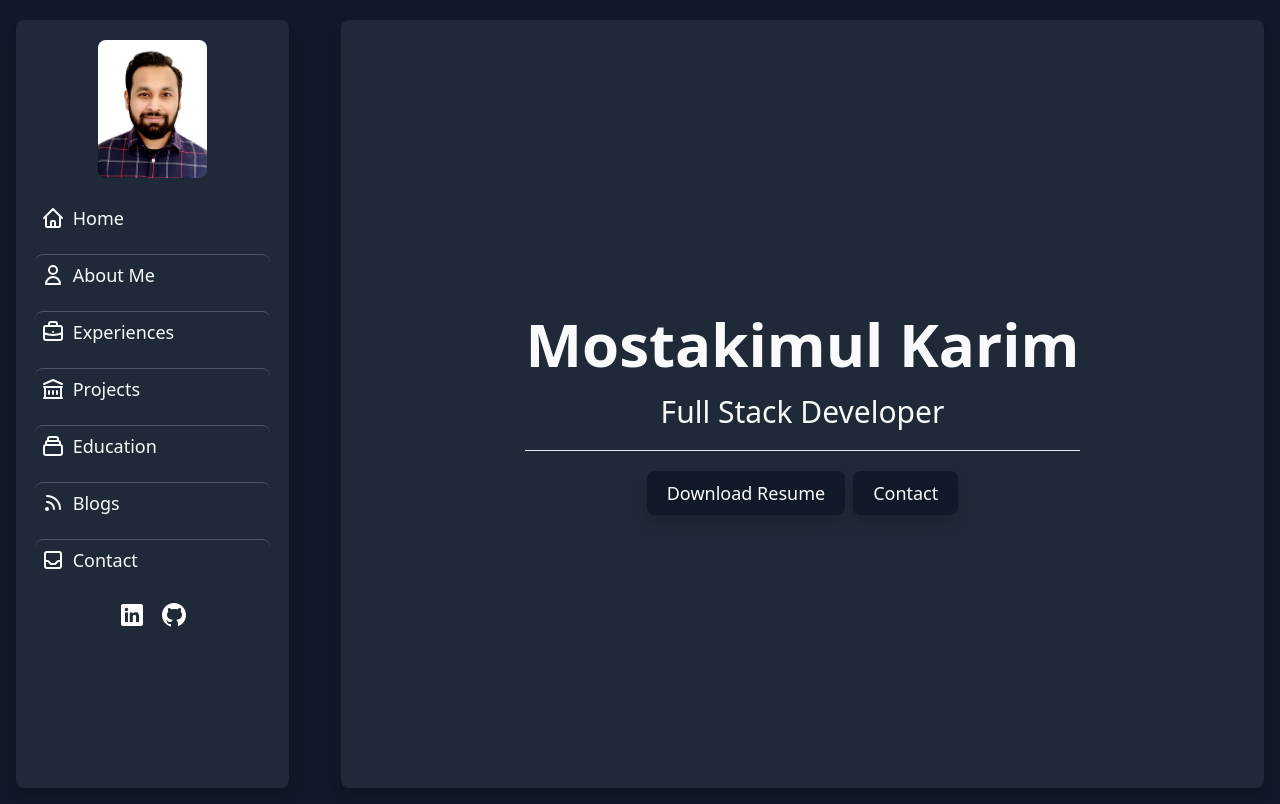
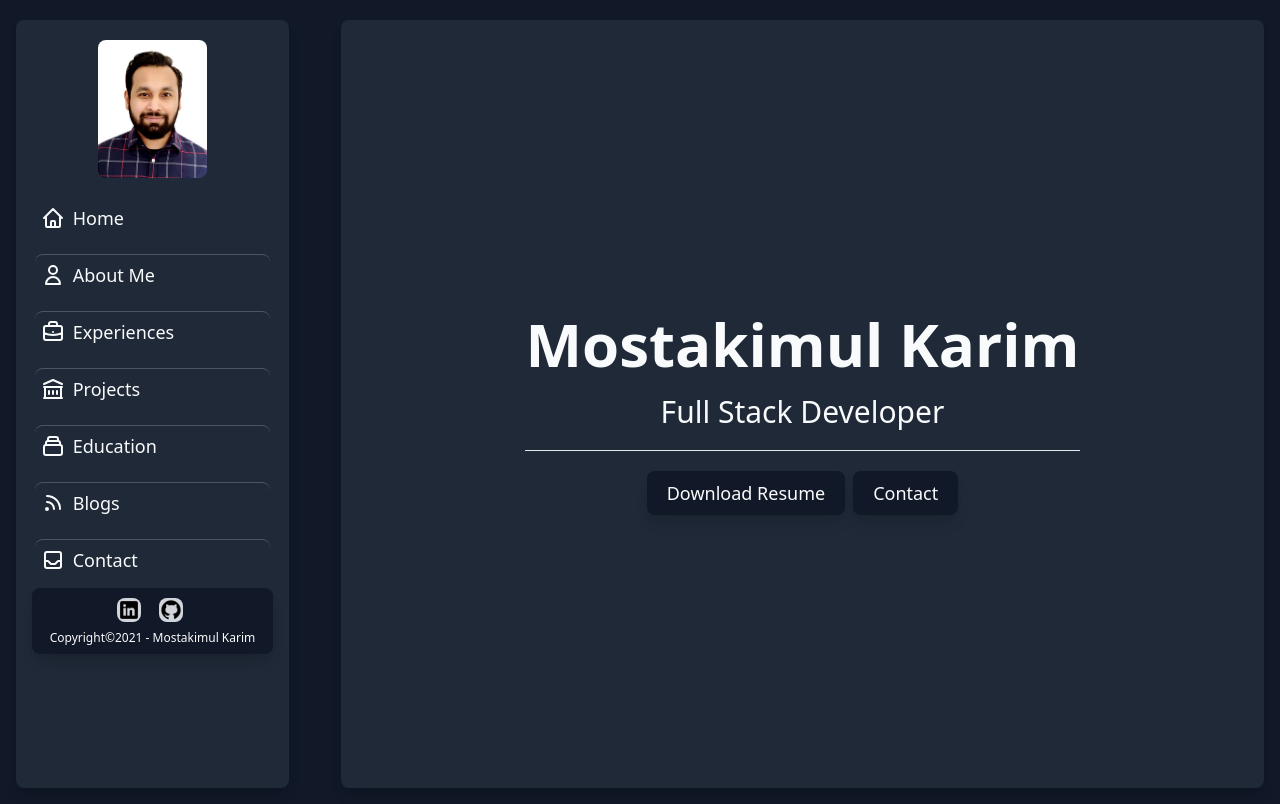
Before and after one commit to Mostakimul/react-portfolio, a React (Create React App) app: page / in a window 1280 px wide. Built offline with nearby package versions, Linux system fonts and the light colour scheme.

Commit message:
sidebar links added

```diff
--- a/src/component/BaseLanding.js
+++ b/src/component/BaseLanding.js
@@ -2,7 +2,6 @@ import React, { useState } from 'react';
 import { Outlet } from 'react-router';
 import { Link } from 'react-router-dom';
 import Sidebar from './Sidebar';
-import SvgIcon from './SvgIcon';
 
 const BaseLanding = () => {
   const menus = [
@@ -112,7 +111,28 @@ const BaseLanding = () => {
           <div className="mx-2">
             <Sidebar />
             {/* Connect */}
-            <SvgIcon />
+            <div className="bg-gray-900 py-2 mt-2 px-2 rounded-lg shadow-lg mx-2">
+              <div className="flex justify-center space-x-3">
+                <a
+                  href="https://www.linkedin.com/in/mostakimul/"
+                  target="_blank"
+                  rel="noopener noreferrer">
+                  <img
+                    src="/images/linkedin.png"
+                    alt="linkedin"
+                    className="inline-block bg-gray-300 w-4/5 rounded-lg"
+                  />
+                </a>
+                <a href="https://github.com/Mostakimul" target="_blank" rel="noopener noreferrer">
+                  <img
+                    src="/images/github.png"
+                    alt="github"
+                    className="inline-block bg-gray-300 w-4/5 rounded-lg"
+                  />
+                </a>
+              </div>
+              <p className="text-xs text-center mt-2">Copyright&#169;2021 - Mostakimul Karim</p>
+            </div>
           </div>
         </div>
         {/* body */}
--- a/src/component/SvgIcon.js
+++ /dev/null
@@ -1,30 +0,0 @@
-import React from 'react';
-
-const SvgIcon = () => {
-  return (
-    <div className="text-center mt-5 space-x-3">
-      <svg
-        fill="#fff"
-        xmlns="http://www.w3.org/2000/svg"
-        className="inline-block"
-        viewBox="0 0 30 30"
-        width="30px"
-        height="30px">
-        {' '}
-        <path d="M24,4H6C4.895,4,4,4.895,4,6v18c0,1.105,0.895,2,2,2h18c1.105,0,2-0.895,2-2V6C26,4.895,25.105,4,24,4z M10.954,22h-2.95 v-9.492h2.95V22z M9.449,11.151c-0.951,0-1.72-0.771-1.72-1.72c0-0.949,0.77-1.719,1.72-1.719c0.948,0,1.719,0.771,1.719,1.719 C11.168,10.38,10.397,11.151,9.449,11.151z M22.004,22h-2.948v-4.616c0-1.101-0.02-2.517-1.533-2.517 c-1.535,0-1.771,1.199-1.771,2.437V22h-2.948v-9.492h2.83v1.297h0.04c0.394-0.746,1.356-1.533,2.791-1.533 c2.987,0,3.539,1.966,3.539,4.522V22z" />
-      </svg>
-      <svg
-        fill="#fff"
-        xmlns="http://www.w3.org/2000/svg"
-        className="inline-block"
-        viewBox="0 0 30 30"
-        width="30px"
-        height="30px">
-        {' '}
-        <path d="M15,3C8.373,3,3,8.373,3,15c0,5.623,3.872,10.328,9.092,11.63C12.036,26.468,12,26.28,12,26.047v-2.051 c-0.487,0-1.303,0-1.508,0c-0.821,0-1.551-0.353-1.905-1.009c-0.393-0.729-0.461-1.844-1.435-2.526 c-0.289-0.227-0.069-0.486,0.264-0.451c0.615,0.174,1.125,0.596,1.605,1.222c0.478,0.627,0.703,0.769,1.596,0.769 c0.433,0,1.081-0.025,1.691-0.121c0.328-0.833,0.895-1.6,1.588-1.962c-3.996-0.411-5.903-2.399-5.903-5.098 c0-1.162,0.495-2.286,1.336-3.233C9.053,10.647,8.706,8.73,9.435,8c1.798,0,2.885,1.166,3.146,1.481C13.477,9.174,14.461,9,15.495,9 c1.036,0,2.024,0.174,2.922,0.483C18.675,9.17,19.763,8,21.565,8c0.732,0.731,0.381,2.656,0.102,3.594 c0.836,0.945,1.328,2.066,1.328,3.226c0,2.697-1.904,4.684-5.894,5.097C18.199,20.49,19,22.1,19,23.313v2.734 c0,0.104-0.023,0.179-0.035,0.268C23.641,24.676,27,20.236,27,15C27,8.373,21.627,3,15,3z" />
-      </svg>
-    </div>
-  );
-};
-
-export default SvgIcon;
```
Also changed, not shown: public/images/github.png (added), public/images/linkedin.png (added).
